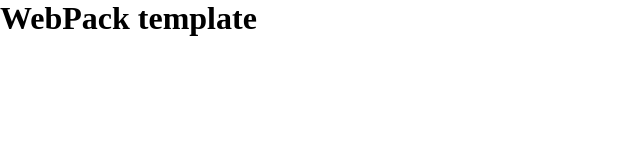
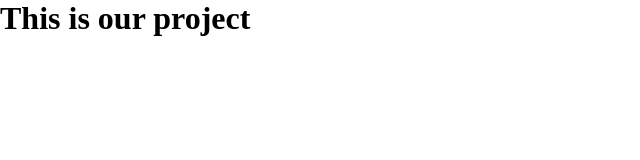
Before and after one commit to LuisDavidRodriguez/Capstone2, a website built with webpack: page src/index.html in a window 1280 px wide. Shown: the whole page, without its empty margins (0-640 px from the left). Built offline with nearby package versions, Linux system fonts and the light colour scheme.

Commit message:
Update webpage title

```diff
--- a/src/index.html
+++ b/src/index.html
@@ -3,7 +3,7 @@
 <head>
     <meta charset="UTF-8">
     <meta name="viewport" content="width=device-width, initial-scale=1.0">
-    <title>WebPack template</title>
+    <title>Javascript Group Capstone</title>
 </head>
 <body>
     <header>
@@ -11,7 +11,7 @@
     </header>
 
     <main>
-        <h1>WebPack template</h1>
+        <h1>This is our project</h1>
 
     </main>
 
```
